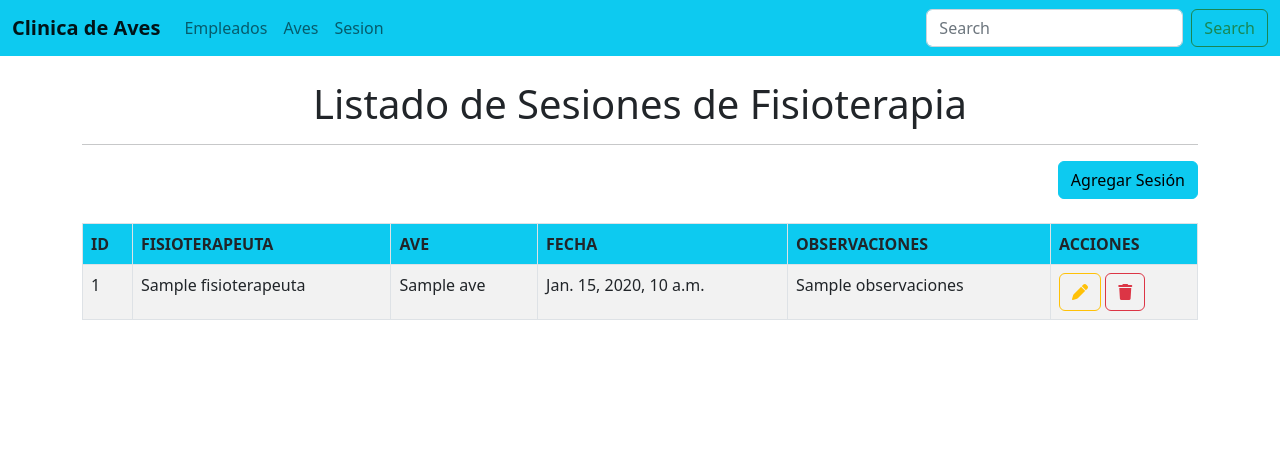
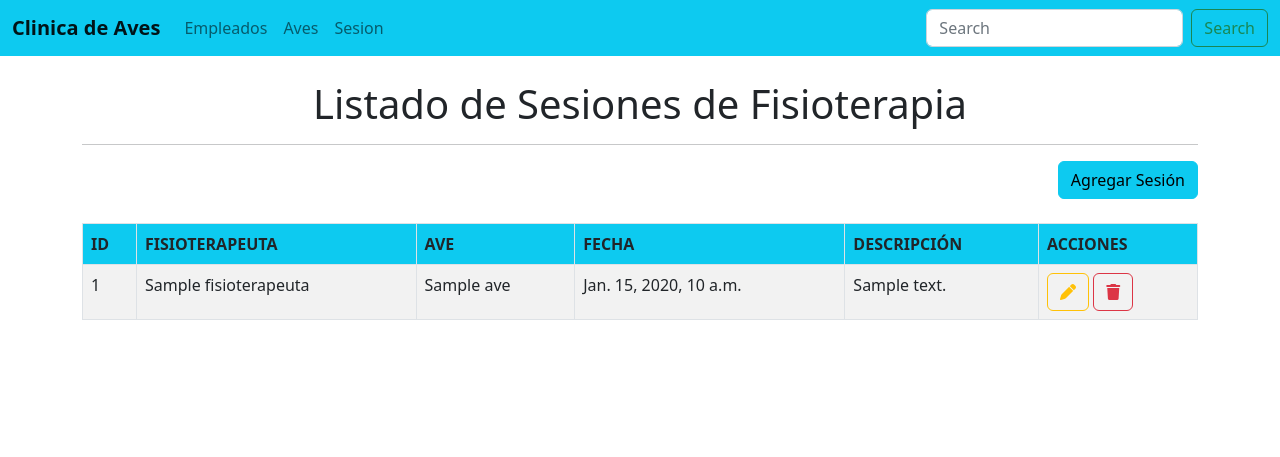
Before and after one commit to Jajasaludos89/Clinica, a Django app: template Aplicaciones/Modulo/templates/inicioSesiones.html in a window 1280 px wide. Shown: the top 457 px of the page. Run offline with Django 3.2, Linux system fonts and the light colour scheme; the template is opened without the code that fills it: most values are stand-ins (such as "Sample title", 1, 10 or a date in 2020); some libraries are stand-ins or nearby versions.

Commit message:
20 correccion de errores

```diff
--- a/Aplicaciones/Modulo/templates/inicioSesiones.html
+++ b/Aplicaciones/Modulo/templates/inicioSesiones.html
@@ -19,7 +19,7 @@
             <th>FISIOTERAPEUTA</th>
             <th>AVE</th>
             <th>FECHA</th>
-            <th>OBSERVACIONES</th>
+            <th>DESCRIPCIÓN</th>
             <th>ACCIONES</th>
         </tr>
     </thead>
@@ -29,8 +29,8 @@
                 <td>{{ sesion.id }}</td>
                 <td>{{ sesion.fisioterapeuta.nombre }}</td>
                 <td>{{ sesion.ave.nombre }}</td>
-                <td>{{ sesion.fecha }}</td>
-                <td>{{ sesion.observaciones }}</td>
+                <td>{{ sesion.fecha_sesion }}</td>
+                <td>{{ sesion.descripcion }}</td>
                 <td>
                     <a href="editarSesion/{{ sesion.id }}" class="btn btn-outline-warning">
                         <i class="fa fa-pen"></i>
```
